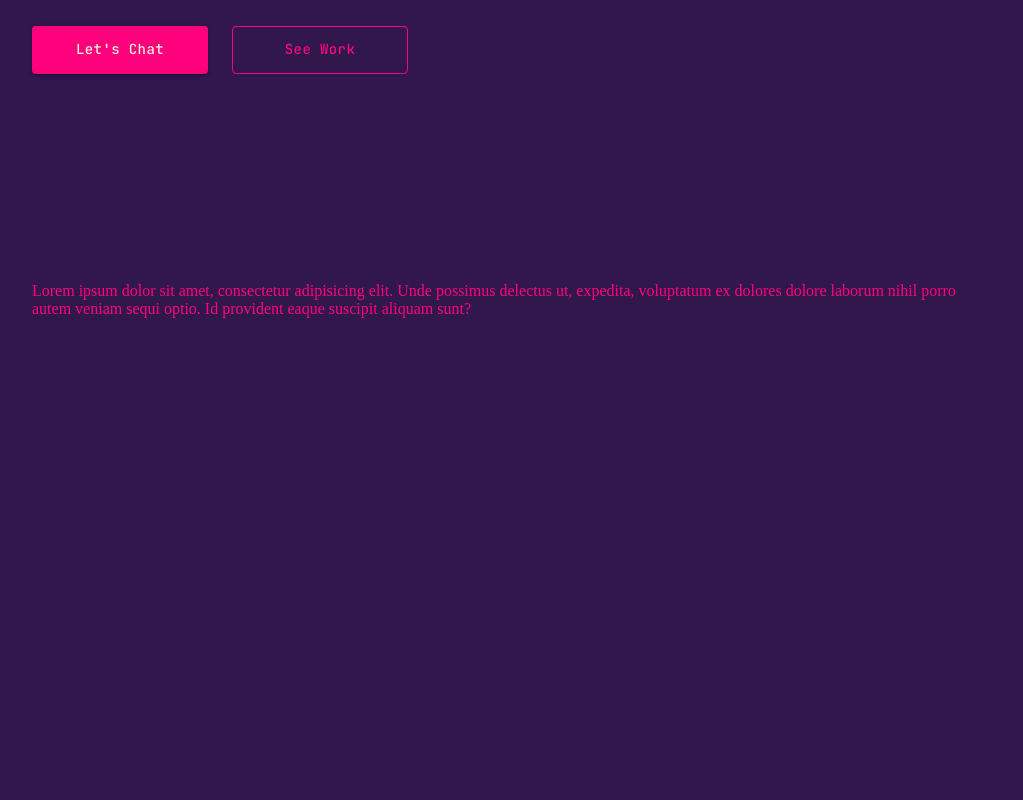
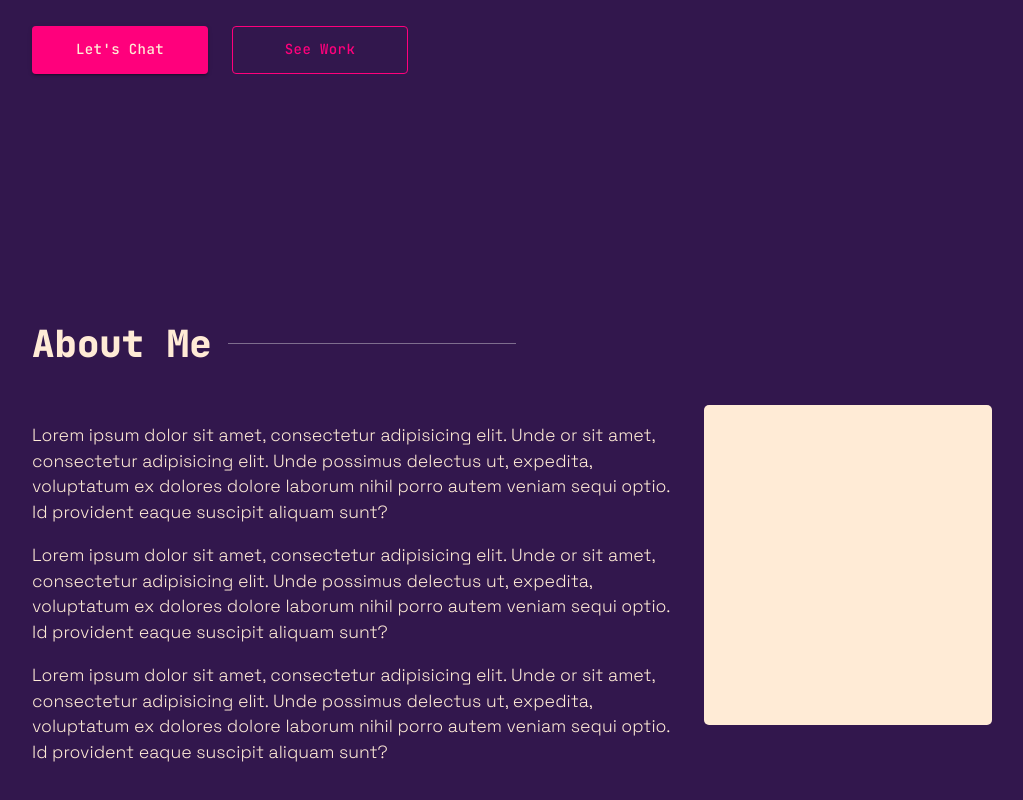
Before and after one commit to kd-kinuthiadavid/kdio-dev, a Next.js app: page / in a window 1280 px wide. Shown: the part 661-1461 px from the top of the page, without its empty margins (128-1151 px from the left). Before the commit the page ends 979 px from the top, so only its background shows below. Built offline with nearby package versions, Linux system fonts and the light colour scheme.

Commit message:
feat(about): add content to the about section

```diff
--- a/components/AboutSection/index.tsx
+++ b/components/AboutSection/index.tsx
@@ -4,13 +4,84 @@ import styled from "styled-components";
 const About = () => {
   return (
     <Wrapper>
-      Lorem ipsum dolor sit amet, consectetur adipisicing elit. Unde possimus
-      delectus ut, expedita, voluptatum ex dolores dolore laborum nihil porro
-      autem veniam sequi optio. Id provident eaque suscipit aliquam sunt?
+      <div className="about_subHeading">
+        <h3>About Me</h3>
+        <div className="hr"></div>
+      </div>
+      <div className="about_content">
+        <div className="about_text">
+          <p>
+            Lorem ipsum dolor sit amet, consectetur adipisicing elit. Unde or
+            sit amet, consectetur adipisicing elit. Unde possimus delectus ut,
+            expedita, voluptatum ex dolores dolore laborum nihil porro autem
+            veniam sequi optio. Id provident eaque suscipit aliquam sunt?
+          </p>
+          <p>
+            Lorem ipsum dolor sit amet, consectetur adipisicing elit. Unde or
+            sit amet, consectetur adipisicing elit. Unde possimus delectus ut,
+            expedita, voluptatum ex dolores dolore laborum nihil porro autem
+            veniam sequi optio. Id provident eaque suscipit aliquam sunt?
+          </p>
+          <p>
+            Lorem ipsum dolor sit amet, consectetur adipisicing elit. Unde or
+            sit amet, consectetur adipisicing elit. Unde possimus delectus ut,
+            expedita, voluptatum ex dolores dolore laborum nihil porro autem
+            veniam sequi optio. Id provident eaque suscipit aliquam sunt?
+          </p>
+        </div>
+        <div className="about_image_placeholder"></div>
+      </div>
     </Wrapper>
   );
 };
 
 export default About;
 
-const Wrapper = styled.section``;
+const Wrapper = styled.section`
+  min-height: 100vh;
+  color: ${({ theme }) => theme.colors.secondary};
+  font-family: ${({ theme }) => theme.fonts.text};
+
+  .about_subHeading {
+    display: flex;
+    justify-content: start;
+    align-items: center;
+    gap: 1rem;
+    font-size: 2rem;
+
+    h3 {
+      font-family: ${({ theme }) => theme.fonts.heading};
+      font-weight: 800;
+    }
+
+    .hr {
+      background-color: #7e6e8e;
+      height: 0.1rem;
+      width: 30%;
+    }
+  }
+
+  .about_content {
+    display: flex;
+    gap: 2rem;
+
+    .about_text {
+      max-width: 50vw;
+
+      p {
+        /* max-width: 80%; */
+        font-size: 1.1rem;
+        font-weight: 100;
+        line-height: 1.6rem;
+      }
+    }
+
+    .about_image_placeholder {
+      height: 20rem;
+      width: 60rem;
+      max-width: 50vw;
+      background-color: ${({ theme }) => theme.colors.secondary};
+      border-radius: ${({ theme }) => theme.spacing.borderRadius};
+    }
+  }
+`;
```
